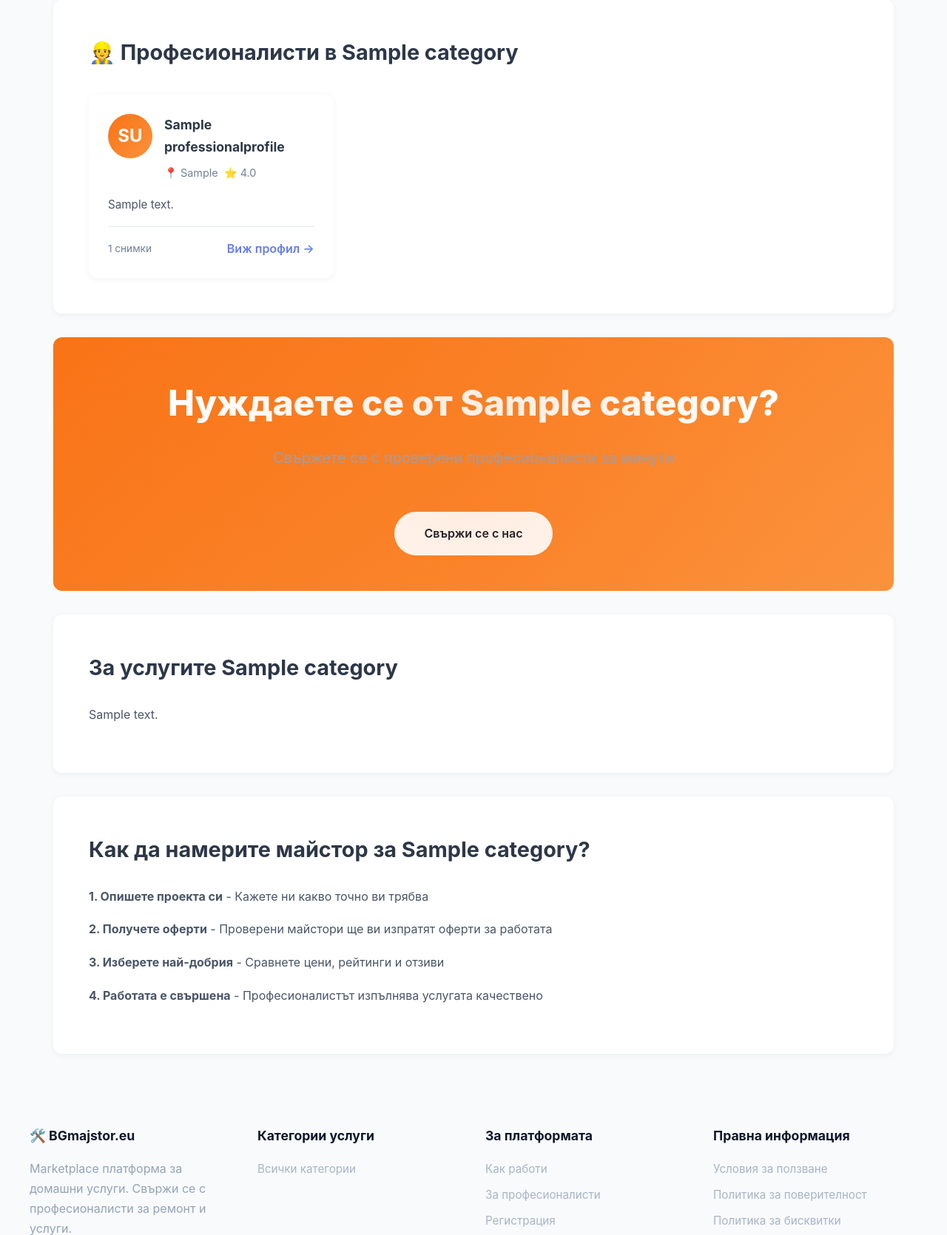
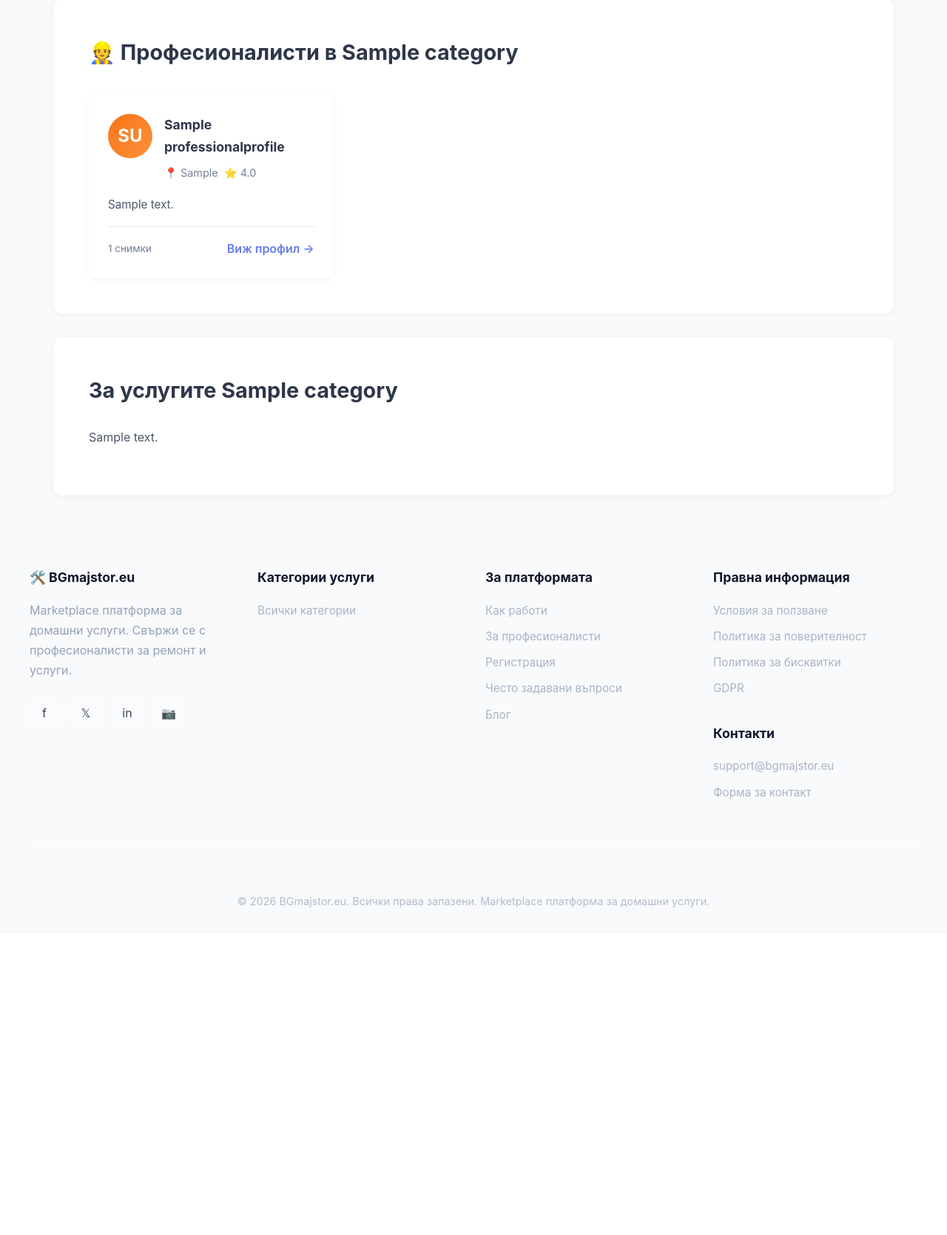
Before and after one commit to mymriffer-eng/bgmajstor, a Django app: a page that uses templates/category_detail.html in a window 1280 px wide. Shown: the part 441-2111 px from the top of the page at 74% size. After the commit the page ends 1668 px from the top, so only its background shows below. Run offline with Django 5.2, Linux system fonts and the light colour scheme; tables that the repository leaves empty hold one stand-in row (values such as "Sample post").

Commit message:
Remove category CTA blocks

```diff
--- a/templates/category_detail.html
+++ b/templates/category_detail.html
@@ -258,13 +258,6 @@
     </div>
     {% endif %}
 
-    <!-- CTA Section -->
-    <div class="cta-section">
-        <h2>Нуждаете се от {{ category.name }}?</h2>
-        <p>Свържете се с проверени професионалисти за минути</p>
-        <a href="{% url 'contact' %}" class="cta-button">Свържи се с нас</a>
-    </div>
-
     {% if category.seo_content %}
     <!-- SEO Content Section -->
     <div class="content-section">
@@ -272,15 +265,6 @@
         {{ category.seo_content|safe|linebreaks }}
     </div>
     {% endif %}
-
-    <!-- How it Works -->
-    <div class="content-section">
-        <h2>Как да намерите майстор за {{ category.name }}?</h2>
-        <p><strong>1. Опишете проекта си</strong> - Кажете ни какво точно ви трябва</p>
-        <p><strong>2. Получете оферти</strong> - Проверени майстори ще ви изпратят оферти за работата</p>
-        <p><strong>3. Изберете най-добрия</strong> - Сравнете цени, рейтинги и отзиви</p>
-        <p><strong>4. Работата е свършена</strong> - Професионалистът изпълнява услугата качествено</p>
-    </div>
 
     {% if related_categories %}
     <!-- Related Categories -->
```
